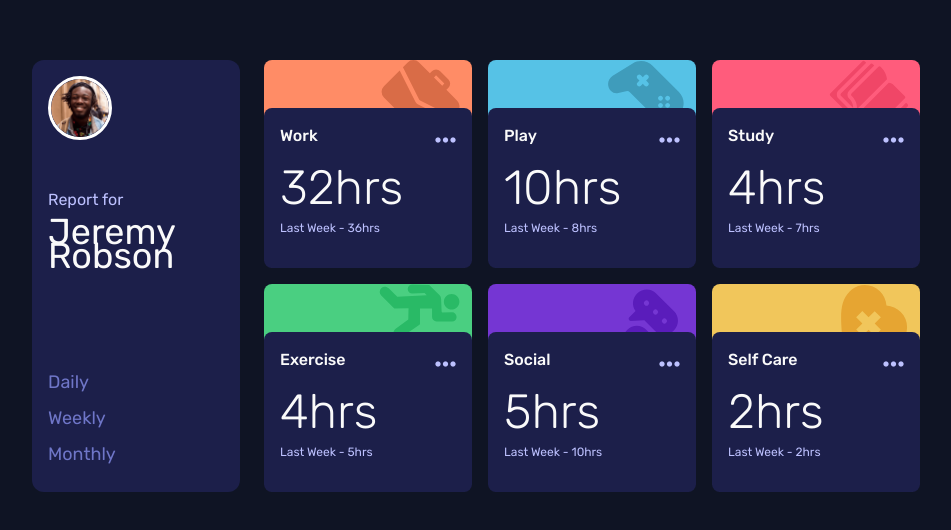
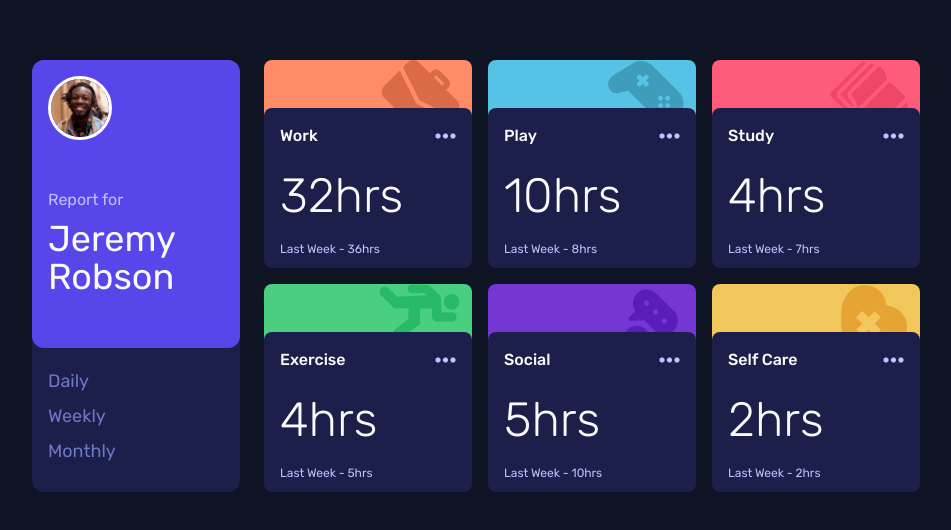
Before and after one commit to remtaine/fem-time-tracking-dashboard, a React (Create React App) app: page / in a window 1280 px wide. Shown: the part 124-654 px from the top of the page, without its empty margins (164-1115 px from the left). Built offline with nearby package versions, Linux system fonts and the light colour scheme.

Commit message:
Add custom font sizes

```diff
--- a/tailwind.config.js
+++ b/tailwind.config.js
@@ -9,6 +9,19 @@ module.exports = {
       xs: "475px",
       ...defaultTheme.screens,
     },
+    fontSize: {
+      "2xs": ".6rem",
+      xs: ".75rem",
+      sm: ".875rem",
+      base: "1rem",
+      lg: "1.125rem",
+      xl: "1.25rem",
+      "2xl": "1.5rem",
+      "3xl": "1.875rem",
+      "4xl": "2.25rem",
+      "5xl": "3rem",
+      "6xl": "4rem",
+    },
     extend: {
       colors: {
         fem: {
@@ -17,6 +30,8 @@ module.exports = {
           300: "hsl(348, 100%, 68%)",
           400: "hsl(145, 58%, 55%)",
           500: "hsl(264, 64%, 52%)",
+          550: "#5746EA",
+          575: "#34397B",
           600: "hsl(43, 84%, 65%)",
           700: "hsl(226, 43%, 10%)",
           800: "hsl(235, 46%, 20%)",
```
